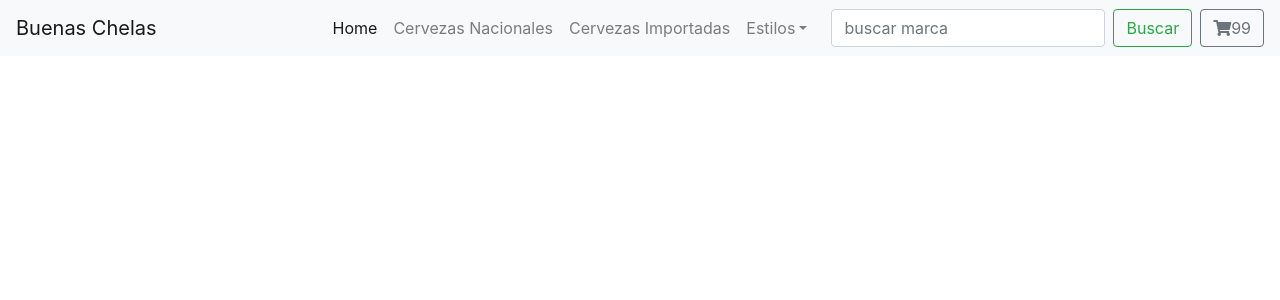
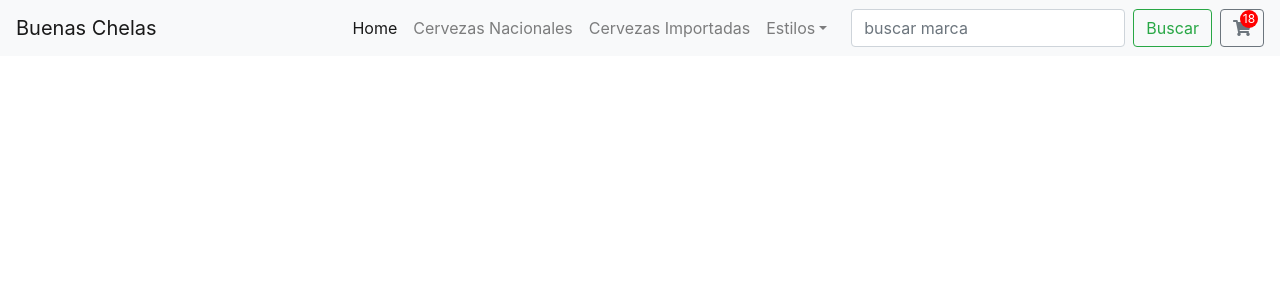
Before and after one commit to sebasiohx/tiendaBuenasChelas-olate-cursoRJS, a React (Create React App) app: page / in a window 1280 px wide. Shown: the top 300 px of the page. Built offline with nearby package versions, Linux system fonts and the light colour scheme.

Commit message:
creacion componente cartWidget

```diff
--- a/src/App.js
+++ b/src/App.js
@@ -1,5 +1,6 @@
 //import './App.css';
-import Navbar from './components/Navbar/index';
+//import { useState } from 'react';
+import Navbar from './components/Navbar/Navbar';
 
 function App() {
   return (
--- /dev/null
+++ b/src/components/CartWidget/CartWidget.css
@@ -0,0 +1,20 @@
+.cartWidget{
+  margin-left: 8px;
+  position: relative;
+}
+
+.cartWidget .cart-counter {
+  top: 0;
+  position: absolute;
+  font-size: 12px;
+  background-color: #f00;
+  color: #fff;
+  right: 5px;
+  padding: 9px;
+  width: 16px;
+  height: 16px;
+  border-radius: 10px;
+  display: flex;
+  align-items: center;
+  justify-content: center;
+}
--- /dev/null
+++ b/src/components/CartWidget/CartWidget.jsx
@@ -0,0 +1,14 @@
+import './CartWidget.css';
+
+const CartWidget = () =>{
+  let counterCartProducts = 18;
+
+  return(
+    <button className="cartWidget btn btn-outline-secondary">
+      <i className="fas fa-shopping-cart"></i>
+      <span className={`cart-counter ${counterCartProducts <= 0 ? 'd-none':''}`}>{counterCartProducts}</span>
+    </button>
+  );
+}
+
+export default CartWidget;
--- a/src/components/Navbar/index.jsx
+++ b/src/components/Navbar/Navbar.jsx
@@ -1,3 +1,5 @@
+import CartWidget from "../CartWidget/CartWidget";
+
 const Navbar = () => {
   return (
     <nav className="navbar navbar-expand-lg navbar-light bg-light">
@@ -32,7 +34,7 @@ const Navbar = () => {
           <input className="form-control mr-sm-2" type="search" placeholder="buscar marca" aria-label="Search"/>
           <button className="btn btn-outline-success my-2 my-sm-0" type="submit">Buscar</button>
         </form>
-        <button className="btn btn-outline-secondary ml-2"><i className="fas fa-shopping-cart"></i><span className="cart-counter">99</span></button>
+        <CartWidget />
       </div>
     </nav>
   );
```
Also changed, not shown: src/components/Navbar/Navbar.css (added), src/components/Navbar/styles.css (deleted).
